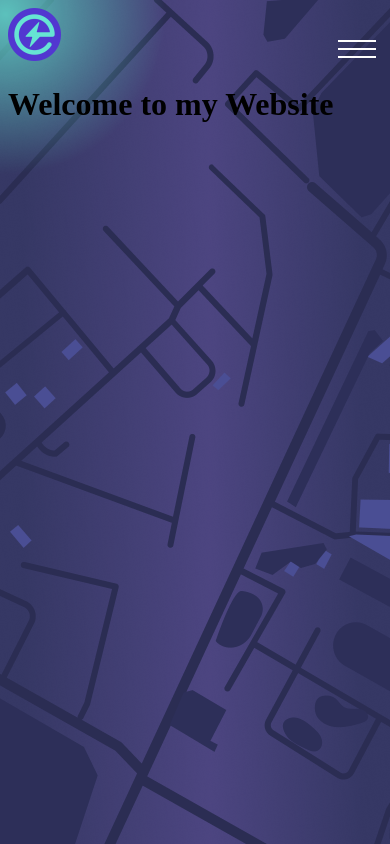
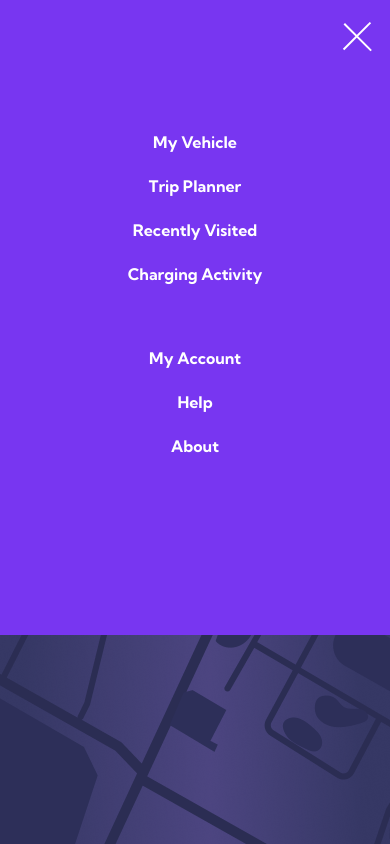
Before and after one commit to LuisDuarte1998/evolveRepo, a plain HTML site: page index.html in a window 390 px wide. Both pictures are taken after a click on the button 357 px from the left and 36 px from the top of the page. Drawn offline with Linux system fonts and the light colour scheme.

Commit message:
bg and menu
bg and menu

```diff
--- a/css/style.css
+++ b/css/style.css
@@ -8,6 +8,7 @@ body {
     background-image: url(/images/map.png);
     background-size: 393px 852px;
     background-repeat: no-repeat;
+    font-family: 'Kumbh Sans', sans-serif;
 }
 
 /* Top Nav */
@@ -25,10 +26,10 @@ body {
     width: 50px;
     appearance: none;
     cursor: pointer;
-    padding-top: 25px;
     background: none;
     outline: none;
     border: none;
+    z-index: 100;
   }
 
   .hamburger .bar, .hamburger:after, .hamburger:before {
@@ -43,9 +44,11 @@ body {
 
   .hamburger.is-active:before {
     transform: rotate(-45deg) translate(-5px, 5px);
+    background-color: #ffffff;
   }
   .hamburger.is-active:after {
     transform: rotate(45deg) translate(-5px, -6px);
+    background-color: #ffffff;
   }
 
   .hamburger.is-active .bar {
@@ -56,11 +59,11 @@ body {
     z-index: 98;
     display: block;
     position: fixed;
-    top: 78px;
+    top: 0px;
     left: 100%;
     width: 100%;
-    min-height: 100vh;
-    background-color: #ffffff;
+    min-height: 61vh; /* previously 100vh */
+    background-color: #7836F1;
     padding-top: 120px;
     transition: 0.4s;
   }
@@ -73,10 +76,17 @@ body {
       display: block;
       width: 100%;
       max-width: 200px;
-      margin: 0 auto 16px;
+      margin: 0 auto 0px;
       text-align: center;
       padding: 12px 12px;
-      background-color: #ffffff;
+      background-color: #7836F1;
+      font-family: 'Kumbh Sans', sans-serif;
+      color: #ffffff;
+      font-weight: 900;
+      text-decoration: none;
+    }
+    .mobile-nav a:hover {
+        background-color: rgba(96, 55, 219, 50);
     }
 
 
--- a/index.html
+++ b/index.html
@@ -7,6 +7,9 @@
     <meta http-equiv="X-UA-Compatible" content="ie=edge">
     <title>My Website</title>
     <link rel="stylesheet" href="/css/style.css">
+    <link rel="preconnect" href="https://fonts.googleapis.com">
+    <link rel="preconnect" href="https://fonts.gstatic.com" crossorigin>
+    <link href="https://fonts.googleapis.com/css2?family=Kumbh+Sans:wght@200;300;400;500;600;700&display=swap" rel="stylesheet">
     <link rel="icon" href="./favicon.ico" type="image/x-icon">
 </head>
 <!-- Top Nav -->
@@ -20,17 +23,23 @@
             <div class="bar"></div>
         </button>
         <nav class="mobile-nav">
-            <a href="#">XX</a>
-            <a href="#">XX</a>
-            <a href="#">XX</a>
+            <a href="#">My Vehicle</a>
+            <a href="#">Trip Planner</a>
+            <a href="#">Recently Visited</a>
+            <a href="#">Charging Activity</a>
+            <br>
+            <br>
+            <a href="#">My Account</a>
+            <a href="#">Help</a>
+            <a href="#">About</a>
     </div>
 </nav>
 
 <body>
-    <main>
+  <!--  <main>
         <h1>Welcome to my Website</h1>
-    </main>
-    <script src="index.js"></script>
+    </main>-->
+    <script src="/js/index.js"></script>
 </body>
 
 </html>
--- a/js/index.js
+++ b/js/index.js
@@ -0,0 +1,7 @@
+const menu_btn = document.querySelector('.hamburger');
+const mobile_menu = document.querySelector('.mobile-nav');
+
+menu_btn.addEventListener('click', function () {
+    menu_btn.classList.toggle('is-active');
+    mobile_menu.classList.toggle('is-active');
+})
```
Also changed, not shown: images/customfilters82x82_active.png (added), images/customfilters82x82_default.png (added), images/myplugs41x41.png (added), images/mypricing41x41.png (added), images/nav_card_30x30.png (added), images/nearme41x41.png (added), images/rating_star_empty_17x17.png (added), images/rating_star_filled_17x17.png (added), images/stationmarker0.png (added), images/stationmarker0_active.png (added), images/stationmarker2.png (added), images/stationmarker2_active.png (added), images/stationmarker4.png (added), images/stationmarker5.png (added), 1 more files.
